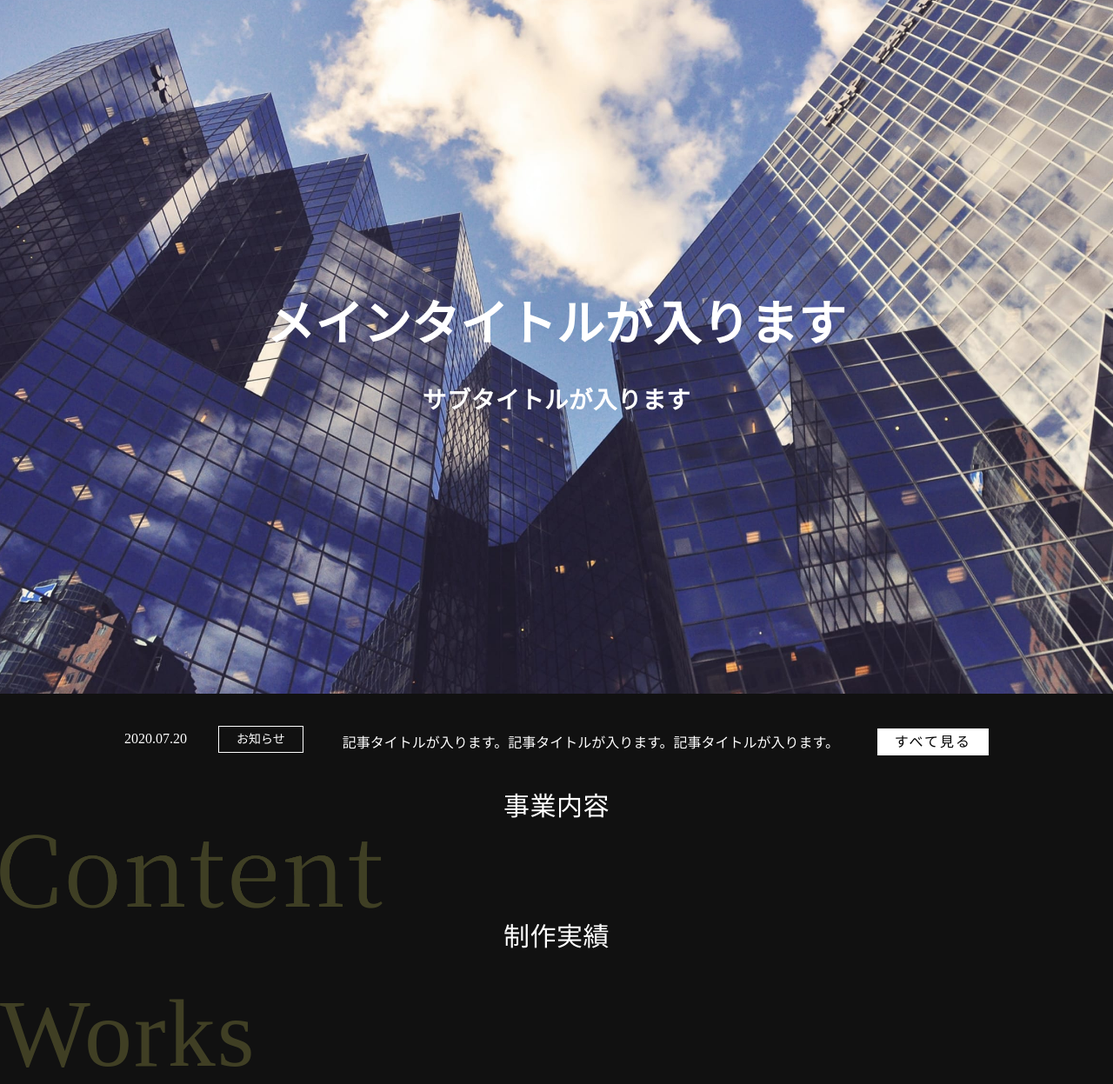
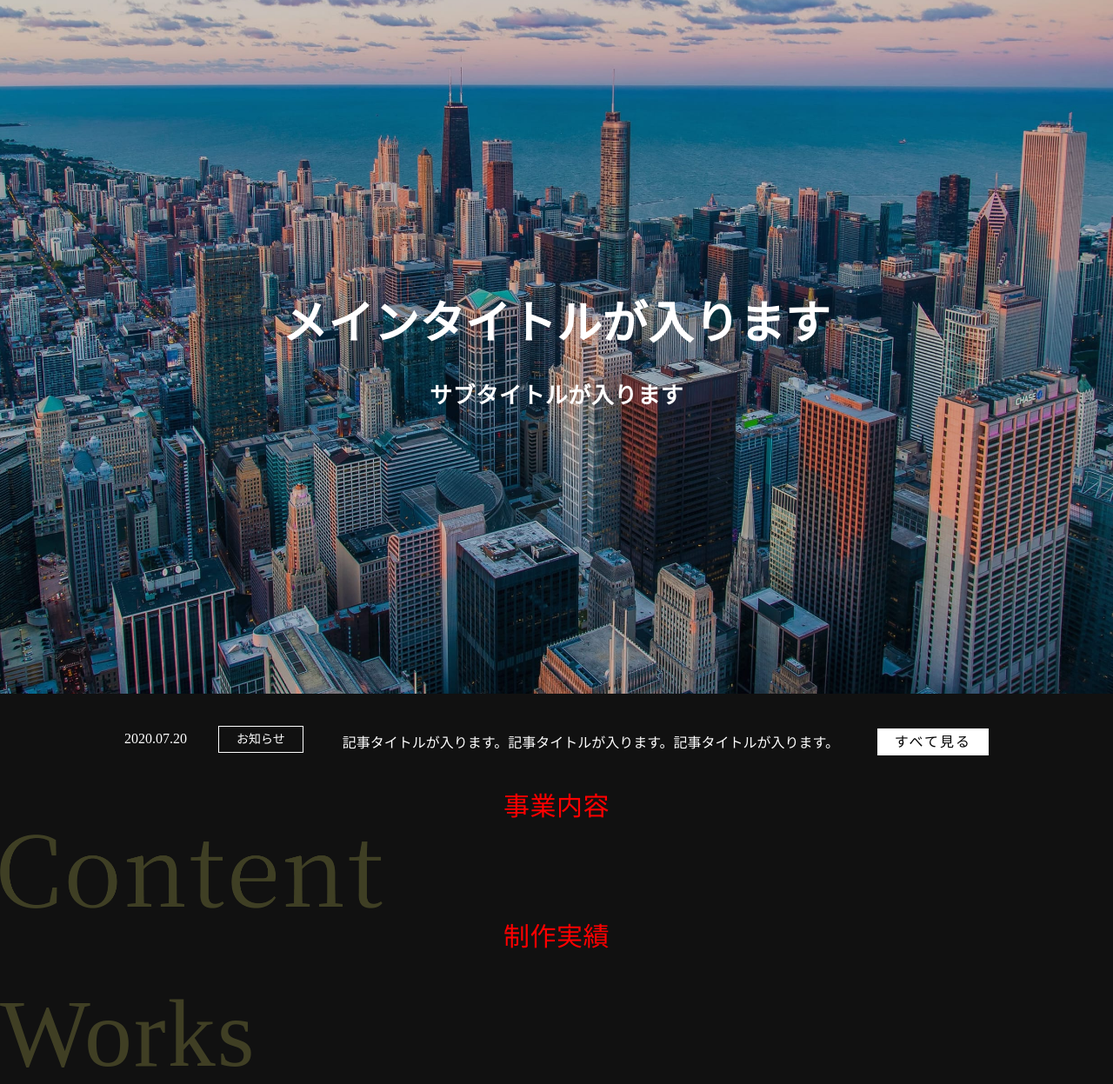
Before and after one commit to fujiwarayukari/fujiwarayukari.github.io-, a website: page index.html in a window 1280 px wide. Shown: the part 53-1300 px from the top of the page at 87% size. Drawn offline with nearby package versions, Linux system fonts and the light colour scheme.

Commit message:
swiper完了、sassコンパイルエラー解消

```diff
--- a/js/script.js
+++ b/js/script.js
@@ -50,9 +50,7 @@ jQuery(function ($) { // この中であればWordpressでも「$」が使用可
 
 
 // swiper
-const swiper = new Swiper(".swiper", {});
-
-let swipeOption = {
+const swiper = new Swiper(".swiper", {
   loop: true,
   effect: 'fade',
   autoplay: {
@@ -60,8 +58,9 @@ let swipeOption = {
     disableOnInteraction: false,
   },
   speed: 2000,
+});
 
-}
+
 
 // slickスライダー
 $(".slider").slick({
--- a/src/sass/module/_section-title.scss
+++ b/src/sass/module/_section-title.scss
@@ -1,7 +1,7 @@
 @use "global" as *;
 
 .section-title {
-  color:$white;
+  color:red;
   width: 100%;
 }
 
```
Also changed, not shown: css/styles.css, 1 other file.
